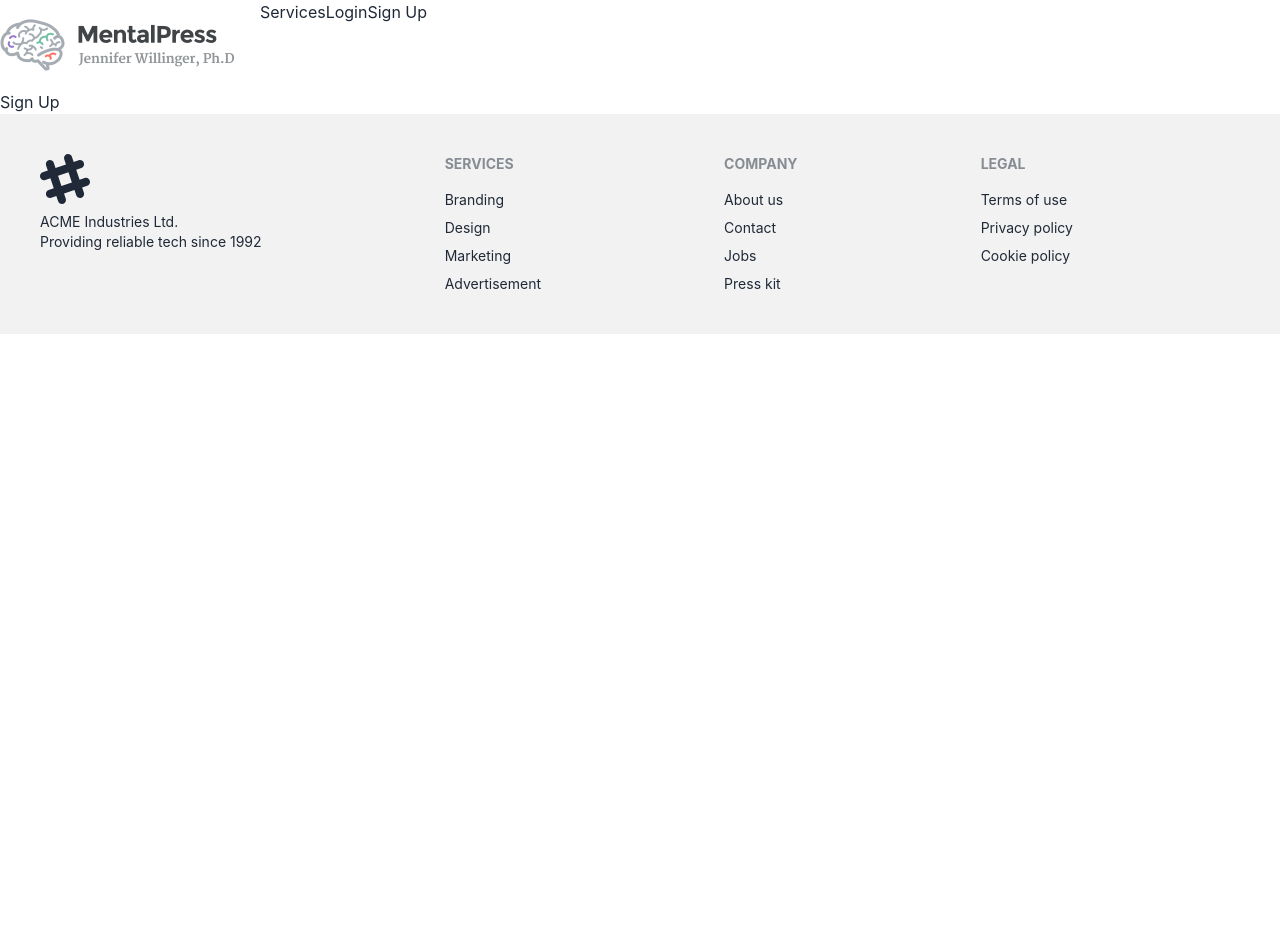
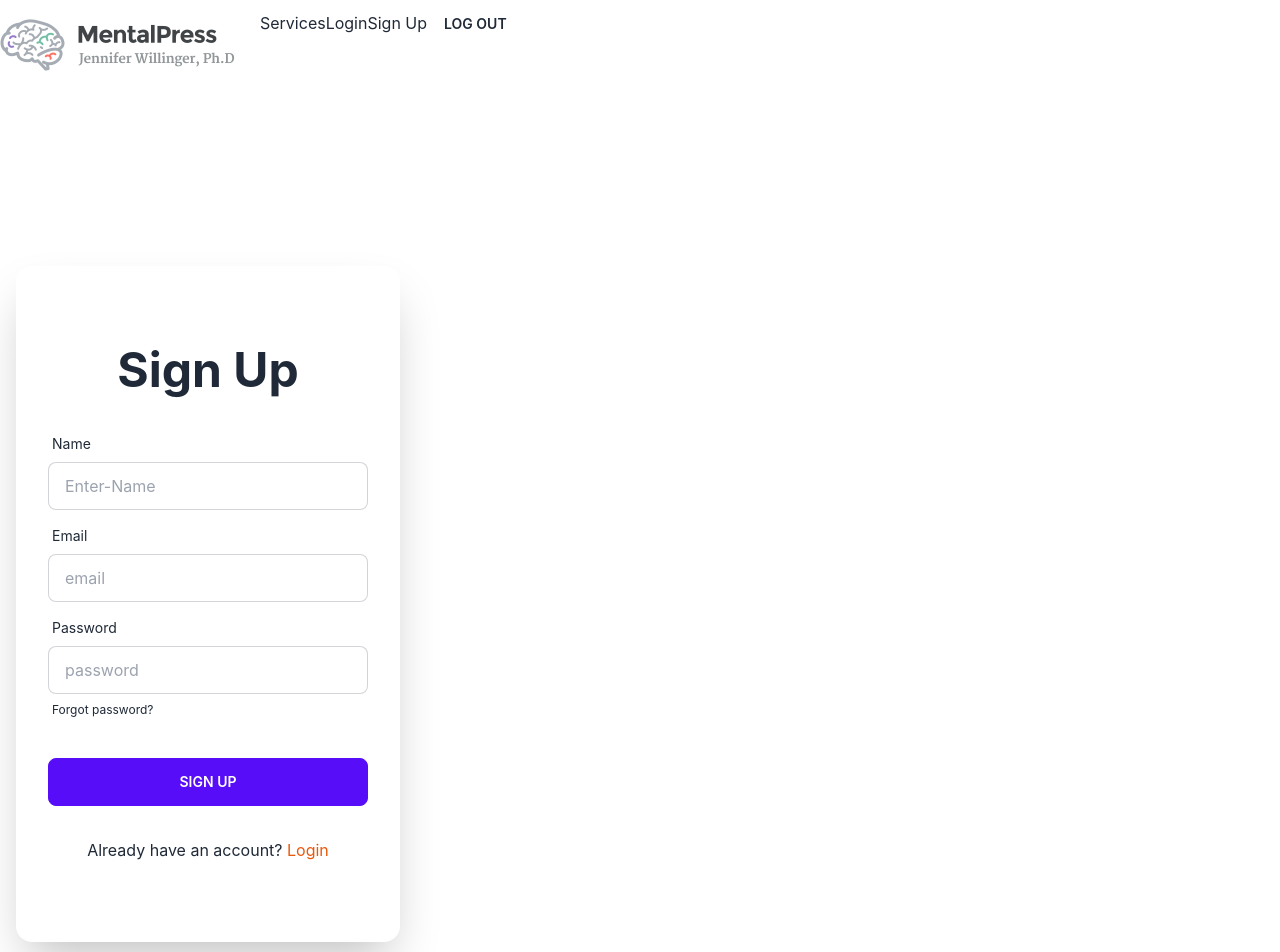
Before and after one commit to nazmulbhuyian/mentalPrees-client, a React (Create React App) app: page /signUp in a window 1280 px wide. Shown: the top 952 px of the page. Before the commit the page ends 800 px from the top, so only its background shows below. Built offline with nearby package versions, Linux system fonts and the light colour scheme; no server answers.

Commit message:
Login Add

```diff
--- a/package.json
+++ b/package.json
@@ -7,6 +7,7 @@
     "@testing-library/react": "^13.4.0",
     "@testing-library/user-event": "^13.5.0",
     "daisyui": "^2.38.1",
+    "firebase": "^9.13.0",
     "react": "^18.2.0",
     "react-dom": "^18.2.0",
     "react-router-dom": "^6.4.3",
--- /dev/null
+++ b/src/context/AuthProvider/AuthProvider.js
@@ -0,0 +1,57 @@
+import React, { createContext, useEffect, useState } from 'react';
+import { createUserWithEmailAndPassword, getAuth, GoogleAuthProvider, onAuthStateChanged, signInWithEmailAndPassword, signInWithPopup, signOut } from 'firebase/auth'
+import app from '../../firebase/Firebase.config';
+
+export const AuthContext = createContext();
+const auth = getAuth(app)
+
+const googleProvider = new GoogleAuthProvider();
+
+
+const AuthProvider = ({children}) => {
+    const [user, setUser] = useState(null)
+
+    const [loading, setLoading] = useState(true);
+
+    const createUser = (email, password) =>{
+        setLoading(true);
+        return createUserWithEmailAndPassword(auth, email, password)
+    }
+
+    const login = (email, password) =>{
+        setLoading(true)
+        return signInWithEmailAndPassword(auth, email, password)
+    }
+
+    const logOut = () =>{
+        return signOut(auth);
+    }
+
+    const googleSignIn = () =>{
+        setLoading(true)
+        return signInWithPopup(auth, googleProvider)
+    }
+
+    useEffect(() =>{
+        const unSubscibe =  onAuthStateChanged(auth, currentUser =>{
+            // console.log(currentUser);
+            setUser(currentUser);
+            setLoading(false)
+        })
+        return () =>{
+            return unSubscibe();
+        }
+    }, [])
+
+    // console.log(uselogOutr);
+
+    const authInfo = {user, loading, createUser, login, logOut, googleSignIn}
+
+    return (
+        <AuthContext.Provider value={authInfo}>
+            {children}
+        </AuthContext.Provider>
+    );
+};
+
+export default AuthProvider;
--- /dev/null
+++ b/src/firebase/Firebase.config.js
@@ -0,0 +1,19 @@
+// Import the functions you need from the SDKs you need
+import { initializeApp } from "firebase/app";
+// TODO: Add SDKs for Firebase products that you want to use
+// https://firebase.google.com/docs/web/setup#available-libraries
+
+// Your web app's Firebase configuration
+const firebaseConfig = {
+  apiKey: "AIzaSyBy6vGLUfT9nW5GMbZuL9SR0eWXVnA6h58",
+  authDomain: "mental-press.firebaseapp.com",
+  projectId: "mental-press",
+  storageBucket: "mental-press.appspot.com",
+  messagingSenderId: "382013999312",
+  appId: "1:382013999312:web:5a06759271b0cd2978f6d5"
+};
+
+// Initialize Firebase
+const app = initializeApp(firebaseConfig);
+
+export default app;
--- a/src/index.js
+++ b/src/index.js
@@ -3,11 +3,14 @@ import ReactDOM from 'react-dom/client';
 import './index.css';
 import App from './App';
 import reportWebVitals from './reportWebVitals';
+import AuthProvider from './context/AuthProvider/AuthProvider';
 
 const root = ReactDOM.createRoot(document.getElementById('root'));
 root.render(
   <React.StrictMode>
+    <AuthProvider>
     <App />
+    </AuthProvider>
   </React.StrictMode>
 );
 
--- a/src/pages/AllServices.js/AllServiceCart.js
+++ b/src/pages/AllServices.js/AllServiceCart.js
@@ -1,6 +1,21 @@
 import React from 'react';
 
-const AllServiceCart = ({services}) => {
+const AllServiceCart = ({ services }) => {
+
+    //     {/* The button to open modal */}
+    // <label htmlFor="my-modal" className="btn">open modal</label>
+
+    // {/* Put this part before </body> tag */}
+    // <input type="checkbox" id="my-modal" className="modal-toggle" />
+    // <div className="modal">
+    //   <div className="modal-box">
+    //     <h3 className="font-bold text-lg">Congratulations random Internet user!</h3>
+    //     <p className="py-4">You've been selected for a chance to get one year of subscription to use Wikipedia for free!</p>
+    //     <div className="modal-action">
+    //       <label htmlFor="my-modal" className="btn">Yay!</label>
+    //     </div>
+    //   </div>
+    // </div>
 
     const { title, img, price, ratting, description } = services;
     return (
@@ -14,8 +29,18 @@ const AllServiceCart = ({services}) => {
                     <p>Ratting: {ratting}</p>
                 </div>
                 <div className="card-actions justify-end">
-                    <button className="btn btn-primary">Details</button>
+                    <label htmlFor="my-modal-3" className="btn">Details</label>
+                    <input type="checkbox" id="my-modal-3" className="modal-toggle" />
+                    <div className="modal">
+                        <div className="modal-box relative">
+                            <label htmlFor="my-modal-3" className="btn btn-sm btn-circle absolute right-2 top-2">✕</label>
+                            <img src={img} alt="" />
+                            <h3 className="text-lg font-bold">{title}</h3>
+                            <p className="py-4">{description}</p>
+                        </div>
+                    </div>
                 </div>
+
             </div>
         </div>
     );
--- a/src/pages/Login/Login.js
+++ b/src/pages/Login/Login.js
@@ -1,10 +1,78 @@
-import React from 'react';
+import React, { useContext } from 'react';
+import { Link, useNavigate } from 'react-router-dom';
+import { AuthContext } from '../../context/AuthProvider/AuthProvider';
 
 const Login = () => {
+    const { login } = useContext(AuthContext);
+    const Navigate = useNavigate()
+
+    const handleLogin = event => {
+        event.preventDefault();
+        const form = event.target;
+        const email = form.email.value;
+        const password = form.password.value;
+
+        login(email, password)
+          .then(result => {
+            const user = result.user;
+            console.log(user);
+            Navigate('/');
+
+
+            // const currentUser = { email: user.email }
+            // console.log(currentUser);
+
+            //Get JWT Toke
+
+            // fetch('https://genius-car-server-two-ivory.vercel.app/jwt', {
+            //   method: 'POST',
+            //   headers: {
+            //     'content-type': 'application/json'
+            //   },
+            //   body: JSON.stringify(currentUser)
+            // })
+            //   .then(res => res.json())
+            //   .then(data => {
+            //     console.log(data);
+            //     localStorage.setItem('genius-token', data.token)
+            //     Navigate(from, { replace: true })
+            //   })
+
+          })
+          .then(err => {
+            console.error(err);
+          })
+      }
     return (
-        <div>
-            <h1>Login</h1>
+        <div className="hero my-20">
+      <div className="hero-content flex-col lg:flex-row grid md:grid-cols-2 gap-10 w-full">
+        <div className="card flex-shrink-0 w-full max-w-sm shadow-2xl bg-base-100 my-20 py-20">
+          <h1 className="text-5xl font-bold text-center">Login</h1>
+          <form onSubmit={handleLogin} className="card-body">
+            <div className="form-control">
+              <label className="label">
+                <span className="label-text">Email</span>
+              </label>
+              <input type="email" name='email' placeholder="email" className="input input-bordered" required />
+            </div>
+            <div className="form-control">
+              <label className="label">
+                <span className="label-text">Password</span>
+              </label>
+              <input type="password" name='password' placeholder="password" className="input input-bordered" required />
+              <label className="label">
+                <a href="#" className="label-text-alt link link-hover">Forgot password?</a>
+              </label>
+            </div>
+            <div className="form-control mt-6">
+              <input className="btn btn-primary" type="submit" value="Login" />
+            </div>
+          </form>
+          <p className='text-center'>New to Mental Press <Link to='/signup' className='text-bold text-orange-600'>Sign Up</Link></p>
+
         </div>
+      </div>
+    </div>
     );
 };
 
--- a/src/pages/Login/SignUp.js
+++ b/src/pages/Login/SignUp.js
@@ -1,10 +1,64 @@
-import React from 'react';
+import React, { useContext } from 'react';
+import { Link, useNavigate } from 'react-router-dom';
+import { AuthContext } from '../../context/AuthProvider/AuthProvider';
 
 const SignUp = () => {
+    const {createUser} = useContext(AuthContext)
+    const Navigate = useNavigate()
+
+    const handleSignUp = event =>{
+        event.preventDefault();
+        const form = event.target;
+        const email = form.email.value;
+        const password = form.password.value;
+
+        createUser(email, password)
+        .then(result =>{
+            const user = result.user;
+            console.log(user);
+            Navigate('/')
+            // authToken(user);
+        })
+        .then(err =>{
+            console.error(err);
+        })
+    }
+
     return (
-        <div>
-            <h1>Sign Up</h1>
+        <div className="hero my-20">
+  <div className="hero-content flex-col lg:flex-row grid md:grid-cols-2 gap-10 w-full">
+    <div className="card flex-shrink-0 w-full max-w-sm shadow-2xl bg-base-100 my-20 py-20">
+    <h1 className="text-5xl font-bold text-center">Sign Up</h1>
+      <form onSubmit={handleSignUp} className="card-body">
+        <div className="form-control">
+          <label className="label">
+            <span className="label-text">Name</span>
+          </label>
+          <input type="text" name='name' placeholder="Enter-Name" className="input input-bordered" />
         </div>
+        <div className="form-control">
+          <label className="label">
+            <span className="label-text">Email</span>
+          </label>
+          <input type="email" name='email' placeholder="email" className="input input-bordered" required/>
+        </div>
+        <div className="form-control">
+          <label className="label">
+            <span className="label-text">Password</span>
+          </label>
+          <input type="password" name='password' placeholder="password" className="input input-bordered" required/>
+          <label className="label">
+            <a href="#" className="label-text-alt link link-hover">Forgot password?</a>
+          </label>
+        </div>
+        <div className="form-control mt-6">
+            <input className="btn btn-primary" type="submit" value="Sign Up" />
+        </div>
+      </form>
+      <p className='text-center'>Already have an account? <Link to='/login' className='text-bold text-orange-600'>Login</Link></p>
+    </div>
+  </div>
+</div>
     );
 };
 
--- a/src/pages/shared/Header/Header.js
+++ b/src/pages/shared/Header/Header.js
@@ -1,8 +1,18 @@
-import React from 'react';
+import React, { useContext } from 'react';
 import { Link } from 'react-router-dom';
 import img from '../../../assest/header.png'
+import { AuthContext } from '../../../context/AuthProvider/AuthProvider';
 
 const Header = () => {
+
+    const {user, logOut} = useContext(AuthContext);
+
+  const handleLogOut = () =>{
+    logOut()
+    .then()
+    .catch()
+  }
+
     return (
         <div className='flex'>
             <div>
@@ -26,6 +36,8 @@ const Header = () => {
                     <Link to='/allServices'>Services</Link>
                     <Link to='/login'>Login</Link>
                     <Link to='/signUp'>Sign Up</Link>
+                    <button onClick={handleLogOut} className='btn btn-ghost'>Log Out</button>
+                    <img src={user?.email} alt="" />
                 </div>
         </div>
     );
```
Also changed, not shown: 1 other file (tests, documents, lock files or other folders).
